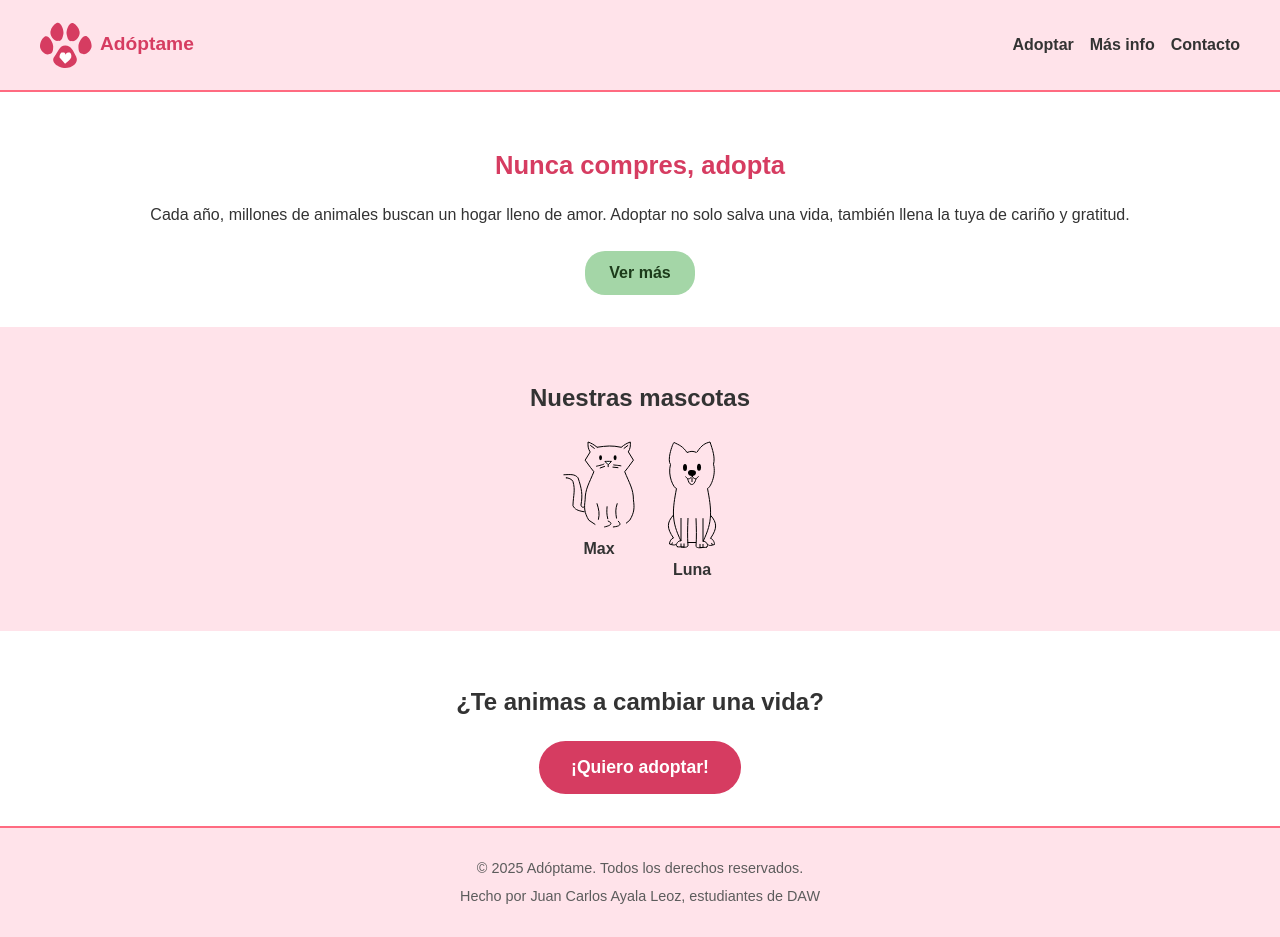
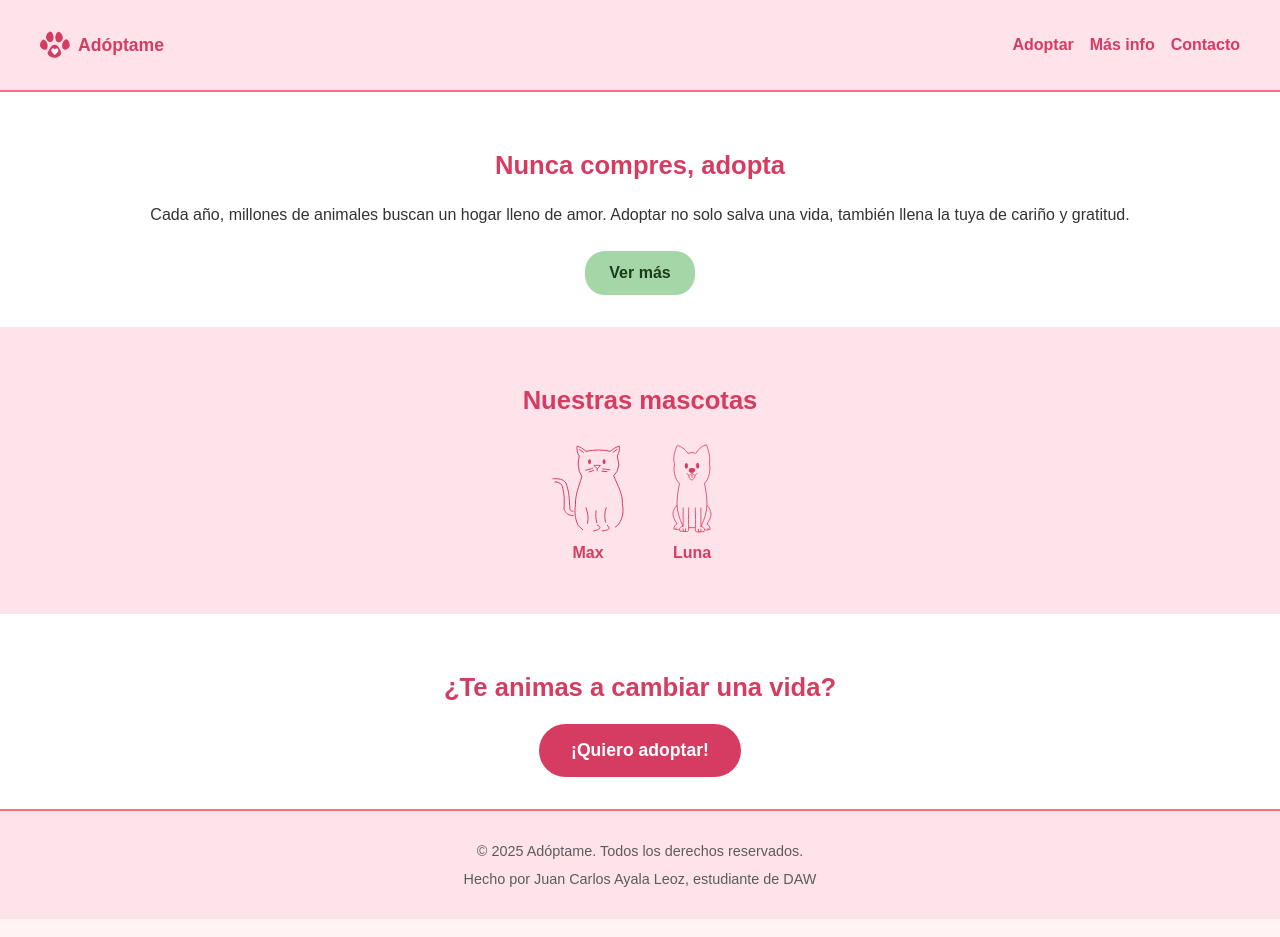
Before and after one commit to Juanc4rl0ss/diwT7, a plain HTML site: page index.html in a window 1280 px wide. Drawn offline with Linux system fonts and the light colour scheme.

Commit message:
Mejorados estilos SVG, añadido movimiento de respiración para animal de galería

```diff
--- a/index.html
+++ b/index.html
@@ -11,14 +11,16 @@
   <header class="encabezado">
     <div class="contenedor encabezado-flex">
       <div class="logo">
-        <svg width="52" height="52" viewBox="0 0 69 62" fill="none" xmlns="http://www.w3.org/2000/svg">
-          <path d="M17.5 32.6797C17.5 37.8489 16.9183 43.0105 12.5 43.0105C7.5 45.5105 0 38.4787 0 32.6797C0 26.8807 3 22.1105 6 20.0105C11 16.5105 17.5 27.5105 17.5 32.6797Z" fill="#D63C61"/>
-          <path d="M31.1182 16.1802C30.2206 21.2709 28.7514 26.253 24.4003 25.4858C19.0421 27.0796 12.8771 18.8522 13.8841 13.1413C14.8911 7.43044 18.6738 3.25364 21.9929 1.7065C27.5247 -0.872085 32.0158 11.0895 31.1182 16.1802Z" fill="#D63C61"/>
-          <path d="M35.3172 16.5158C36.2148 21.6065 37.684 26.5887 42.0351 25.8214C47.3933 27.4152 53.5583 19.1879 52.5513 13.477C51.5443 7.76609 47.7616 3.58928 44.4425 2.04214C38.9107 -0.536444 34.4195 11.4251 35.3172 16.5158Z" fill="#D63C61"/>
-          <path d="M51 32.3441C51 37.5133 51.5817 42.6749 56 42.6749C61 45.1749 68.5 38.1431 68.5 32.3441C68.5 26.5451 65.5 21.7749 62.5 19.6749C57.5 16.1749 51 27.1749 51 32.3441Z" fill="#D63C61"/>
+        <svg width="30" height="35" viewBox="0 0 69 62" fill="none" xmlns="http://www.w3.org/2000/svg">
+          <path d="M17.5 32.6797C17.5 37.8489 16.9278 42.5 12.5 43.0105C8.0722 43.521 0 38.4787 0 32.6797C0 26.8807 3 22.1105 6 20.0105C11 16.5105 17.5 27.5105 17.5 32.6797Z" fill="#D63C61"/>
+          <path d="M31.1182 16.1802C30.2206 21.2709 28.9278 25.5 24.4278 25.5C19.4278 26 12.8771 18.8522 13.8841 13.1413C14.8911 7.43044 18.6738 3.25364 21.9929 1.70649C27.5247 -0.872086 32.0158 11.0895 31.1182 16.1802Z" fill="#D63C61"/>
+          <path d="M35.3172 16.5158C36.2148 21.6065 37.9278 25.5 42.0351 25.8214C47.9278 26.5 53.5583 19.1879 52.5513 13.477C51.5443 7.76608 47.7616 3.58928 44.4425 2.04213C38.9107 -0.536445 34.4195 11.4251 35.3172 16.5158Z" fill="#D63C61"/>
+          <path d="M51 32.3441C51 37.5133 50.5723 40.3497 56 42.6749C61.4278 45 68.5 38.1431 68.5 32.3441C68.5 26.5451 65.5 21.7749 62.5 19.6749C57.5 16.1749 51 27.1749 51 32.3441Z" fill="#D63C61"/>
           <path d="M48 46.5C52 54.5 42.5 61.5 33.5 61.5C24.4999 61.5 13.5 53.5 19 46.5C24.4999 39.5 25.4918 31.5 33.5 31.5C41.5081 31.5 43.9999 38.5 48 46.5Z" fill="#D63C61"/>
-          <path d="M26 47.5L33.2599 56C36.4614 52.7116 39.9332 51.1936 41.5074 47.0994C42.134 43.7318 40.5 41.5 39.5 41.0091C38.5 40.5183 34.1487 40.9258 33.8961 43.8201C32.9403 40.7835 32.6792 40.9917 28.5 41.0091C25.661 43.1338 26 47.5 26 47.5Z" fill="white"/>
+          <path d="M26.2319 46.8057C26.9278 48 33.4918 55.3057 33.4918 55.3057C36.6933 52.0173 40.1651 50.4992 41.7393 46.405C42.9508 42.9631 41.6152 40.6934 39.7319 40.3148C37.8486 39.9363 34.3806 40.2314 34.128 43.1258C33.3004 39.923 31.5838 39.6027 28.7319 40.3148C25.8801 41.027 25.536 45.6114 26.2319 46.8057Z" fill="white"/>
           </svg>
+
+
 
         <span class="texto-logo">Adóptame</span>
       </div>
@@ -48,46 +50,43 @@
         <h2>Nuestras mascotas</h2>
         <div class="contenedor-mascotas">
           <div class="mascota">
-            <svg width="72" height="87" viewBox="0 0 72 87" fill="none" xmlns="http://www.w3.org/2000/svg">
-              <ellipse cx="37.567" cy="16.7857" rx="1.45361" ry="2.42857" fill="black"/>
-              <ellipse cx="52.1031" cy="16.7857" rx="1.45361" ry="2.42857" fill="black"/>
-              <path d="M41.201 22.8571C41.201 23.3429 35.8711 24.6786 33.2062 25.2857M41.9278 25.2857L36.8402 27.1071" stroke="black"/>
+         <svg class="" width="72" height="87" viewBox="0 0 72 87" fill="none" xmlns="http://www.w3.org/2000/svg">
+              <ellipse cx="37.567" cy="16.7857" rx="1.45361" ry="2.42857" fill="#D63C61"/>
+              <ellipse cx="52.1031" cy="16.7857" rx="1.45361" ry="2.42857" fill="#D63C61"/>
+              <path d="M41.201 22.8571C41.201 23.3429 35.8711 24.6786 33.2062 25.2857M41.9278 25.2857L36.8402 27.1071" stroke="#D63C61"/>
               <path d="M48.4691 20.4286C45.4614 20.3153 44.2136 20.3615 41.9278 20.4286L45.186 23.6806L48.4691 20.4286Z" fill="white"/>
-              <path d="M50.2736 23.6806C50.2736 24.1663 55.6035 24.2877 58.2684 24.8948M49.5468 26.1091L55.3612 26.7163M45.186 23.6806L48.4691 20.4286C45.4614 20.3153 44.2136 20.3615 41.9278 20.4286L45.186 23.6806ZM45.186 23.6806V26.1091" stroke="black"/>
-              <path d="M33.933 62.3214C35.9323 68.8581 36.7599 72.4953 35.3866 78.7143M44.1083 65.3571C43.6502 70.3228 43.6529 73.1118 44.8351 78.1071M54.2835 62.3214C52.3019 68.2501 52.555 71.5731 53.5567 77.5M44.8351 79.9286C49.9987 82.0002 48.7224 84.4064 41.201 86M55.0103 79.9286C58.9392 83.754 56.7872 85.2691 49.9227 86" stroke="black"/>
-              <path d="M65.3457 10.9086L70.4334 19.1657L65.1856 26.3219L61.7117 30.7257C66.2095 41.8243 70.5038 48.2658 70.4334 58.8C71.4975 66.7919 71.4546 71.2627 66.7993 79.1676L63.0052 82.3571" stroke="black"/>
-              <path d="M27.2316 10.9086L22.144 19.1657L27.3918 26.3219L30.8656 30.7257C26.3678 41.8243 22.0736 48.2658 22.144 58.8C21.0798 66.7919 21.1227 71.2627 25.778 79.1676L32.3192 83.5714" stroke="black"/>
-              <path id="oreja-izquierda" d="M65.268 10.9086C67.3778 7.36896 67.5493 5.09742 67.2883 1C63.7242 2.37882 61.7031 3.43259 58 6.50476M65.1079 4.30286L60.747 7.60571" stroke="black"/>
-              <path id="oreja-derecha" d="M27.1137 10.9086C25.0039 7.36896 24.8324 5.09742 25.0934 1C28.6576 2.37882 30.6786 3.43259 34.3817 6.50476M27.2739 4.30286L31.6347 7.60571" stroke="black"/>
-              <path d="M21.5773 65.9643C19.7792 66.3891 18.7615 66.6563 17.9433 64.1428C19.862 53.7314 18.6689 47.4778 15.0361 36.8214C11.8394 32.7983 7.14761 33.5121 0.5 33.7857M21.5773 70.8214C14.0029 69.6268 11.9103 68.2304 9.94845 64.75C10.3305 53.7501 12.5588 49.3013 9.94845 40.4643C9.21596 38.0863 4.86082 36.8214 3.40722 36.8214C1.95361 36.8214 4.13402 36.8214 4.13402 36.8214" stroke="black"/>
-              <path d="M34 6.24835C43.7821 4.82076 49.1684 4.36269 58 6.24835" stroke="black"/>
-              </svg>
-
-
-
-                          <p>Max</p>
+              <path d="M50.2736 23.6806C50.2736 24.1663 55.6035 24.2877 58.2684 24.8948M49.5468 26.1091L55.3612 26.7163M45.186 23.6806L48.4691 20.4286C45.4614 20.3153 44.2136 20.3615 41.9278 20.4286L45.186 23.6806ZM45.186 23.6806V26.1091" stroke="#D63C61"/>
+              <path d="M33.933 62.3214C35.9323 68.8581 36.7599 72.4953 35.3866 78.7143M44.1083 65.3571C43.6502 70.3228 43.6529 73.1118 44.8351 78.1071M54.2835 62.3214C52.3019 68.2501 52.555 71.5731 53.5567 77.5M44.8351 79.9286C49.9987 82.0002 48.7224 84.4064 41.201 86M55.0103 79.9286C58.9392 83.754 56.7872 85.2691 49.9227 86" stroke="#D63C61"/>
+              <path d="M65.3457 10.9086L66.7993 20L65.1856 26.3219L61.7117 30.7257C66.2095 41.8243 70.5038 48.2658 70.4334 58.8C71.4975 66.7919 71.4546 71.2627 66.7993 79.1676L63.0052 82.3571" stroke="#D63C61"/>
+              <path d="M27.211 11L26.1284 19L27.3303 26.697L29.9174 31.1818C26.5677 42.4846 23.3696 49.0447 23.422 59.7727C22.6295 67.9117 22.6614 72.4648 26.1284 80.5152L31 85" stroke="#D63C61"/>
+              <path id="oreja-izquierda"  d="M65.268 10.9086C67.3778 7.36896 67.5493 5.09742 67.2883 1C63.7242 2.37882 61.7031 3.43259 58 6.50476M65.1079 4.30286L60.747 7.60571" stroke="#D63C61"/>
+              <path id="oreja-derecha" d="M27.1137 10.9086C25.0039 7.36896 24.8324 5.09742 25.0934 1C28.6576 2.37882 30.6786 3.43259 34.3817 6.50476M27.2739 4.30286L31.6347 7.60571" stroke="#D63C61"/>
+              <path d="M21.5773 65.9643C19.7792 66.3892 18.7615 66.6563 17.9433 64.1429C17 52.5 17.6328 48.6564 14 38C10.8033 33.9769 7.14761 33.5122 0.5 33.7857M21.5773 70.8214C14.0029 69.6268 13.9618 67.6233 12 64.1429C12.3821 53.143 12.5588 49.3014 9.94845 40.4643C9.21596 38.0864 4.86082 36.8214 3.40722 36.8214C1.95361 36.8214 4.13402 36.8214 4.13402 36.8214" stroke="#D63C61"/>
+              <path d="M34 6.24835C43.7821 4.82076 49.1684 4.36269 58 6.24835" stroke="#D63C61"/>
+          </svg>
+          <p>Max</p>
           </div>
           <div class="mascota">
-            <svg class="perro-dibujado" width="50" height="108" viewBox="0 0 50 108" fill="none" xmlns="http://www.w3.org/2000/svg">
-
-              <path d="M9.49999 47.5C6.85833 47.4146 0.314695 34.6656 3.49996 23.5C-0.402225 18.2204 6.31597 1.18781 6.99998 1.49999C12.0166 3.87979 15.86 5.27936 20 11.5" stroke="black"/>
-              <ellipse cx="18" cy="26.5" rx="2" ry="3.5" fill="black"/>
-              <path d="M9.49996 47.5C5.58731 68.2702 3.86334 79.893 14 100M14 100V77M14 100C11.5215 98.8902 8.5 103.5 9.49996 105C10.4999 106.5 12.7409 105.701 14 105.912M21 77C20.566 88.1213 20.3269 94.3545 21 105C20.1931 105.928 19.0846 106.351 17 106.263M14 105.912V102.5M14 105.912C15.1835 106.111 16.1693 106.228 17 106.263M17 106.263V102.5" stroke="black"/>
-              <path d="M6.49997 74C-0.327339 81.6325 -0.290947 87.1293 6.49997 97C4.52071 97.0125 2.29708 100.875 2.49997 103C3.25535 103.245 3.91712 103.443 4.49997 103.597M8.99996 103C8.22295 104.046 7.22218 104.312 4.49997 103.597M4.49997 103.597L5.49996 101.5M10.5 105V106" stroke="black"/>
-              <path d="M17 106H14" stroke="black"/>
-              <path d="M18.5 35.5C21.0386 39.0129 22.4615 38.3018 25 35.5" stroke="black"/>
-              <path d="M40.5001 47.439C42.7388 47.449 49.5702 34.6121 46.5002 23.21C48.3335 16.4392 45.4529 8.24398 43.0002 1C38.0284 2.30955 34.9074 3.79025 30.0001 11.0954" stroke="black"/>
-              <ellipse cx="2" cy="3.53341" rx="2" ry="3.53341" transform="matrix(-1 0 0 1 34.0001 22.7052)" fill="black"/>
-              <path d="M40.5001 47.439C44.4127 68.4074 46.1367 80.1412 36.0001 100.44M36.0001 100.44V77.2206M36.0001 100.44C38.4786 99.3197 41.5001 103.974 40.5001 105.488C39.5001 107.002 37.2592 106.196 36.0001 106.409M29.0001 77.2206C29.434 88.448 29.6732 94.7407 29.0001 105.488C29.807 106.424 30.9154 106.852 33.0001 106.763M36.0001 106.409V102.964M36.0001 106.409C34.8166 106.609 33.8308 106.727 33.0001 106.763M33.0001 106.763V102.964" stroke="black"/>
-              <path d="M43.5001 74.192C50.3274 81.8973 50.291 87.4466 43.5001 97.4115C45.4794 97.4241 47.703 101.324 47.5001 103.469C46.7447 103.716 46.0829 103.916 45.5001 104.071M41.0001 103.469C41.7771 104.525 42.7779 104.793 45.5001 104.071M45.5001 104.071L44.5001 101.954M39.5001 105.488V106.497" stroke="black"/>
-              <path d="M33.0001 106.497H36.0001" stroke="black"/>
-              <path d="M31.5001 35.3245C28.9615 38.871 27.5385 38.1531 25.0001 35.3245" stroke="black"/>
-              <path d="M20 11.5C24.0014 10.0007 26.055 9.98508 29.5 11.5M25.5 36V32.5" stroke="black"/>
-              <path d="M28.9874 31.6817C29.1192 33.3333 27.4409 34.8147 25.2387 34.9905C23.0366 35.1663 21.1446 33.9699 21.0127 32.3183C20.8809 30.6667 21.5227 29.019 24.7613 29.0095C28 29 28.8555 30.0301 28.9874 31.6817Z" fill="black"/>
-              <path d="M20.5 38C20.9474 39.1274 21.0369 39 21.7685 41C22.5 43 26.361 46.7668 29 38M25 36.5V41" stroke="black"/>
-              <path d="M20.5 101.5H29" stroke="black"/>
+            <svg class="perro-dibujado" width="72" height="87" viewBox="0 0 50 108" fill="none" xmlns="http://www.w3.org/2000/svg">
+              <path d="M9.49999 47.5C6.85833 47.4146 0.314695 34.6656 3.49996 23.5C-0.402225 18.2204 6.31597 1.18781 6.99998 1.49999C12.0166 3.87979 15.86 5.27936 20 11.5" stroke="#D63C61"/>
+              <ellipse cx="18" cy="26.5" rx="2" ry="3.5" fill="#D63C61"/>
+              <path d="M9.49996 47.5C5.58731 68.2702 3.86334 79.893 14 100M14 100V77M14 100C11.5215 98.8902 8.5 103.5 9.49996 105C10.4999 106.5 12.7409 105.701 14 105.912M21 77C20.566 88.1213 20.3269 94.3545 21 105C20.1931 105.928 19.0846 106.351 17 106.263M14 105.912V102.5M14 105.912C15.1835 106.111 16.1693 106.228 17 106.263M17 106.263V102.5" stroke="#D63C61"/>
+              <path d="M6.49997 74C-0.327339 81.6325 -0.290947 87.1293 6.49997 97C4.52071 97.0125 2.29708 100.875 2.49997 103C3.25535 103.245 3.91712 103.443 4.49997 103.597M8.99996 103C8.22295 104.046 7.22218 104.312 4.49997 103.597M4.49997 103.597L5.49996 101.5M10.5 105V106" stroke="#D63C61"/>
+              <path d="M17 106H14" stroke="#D63C61"/>
+              <path d="M18.5 35.5C21.0386 39.0129 22.4615 38.3018 25 35.5" stroke="#D63C61"/>
+              <path d="M40.5001 47.439C42.7388 47.449 49.5702 34.6121 46.5002 23.21C48.3335 16.4392 45.4529 8.24398 43.0002 1C38.0284 2.30955 34.9074 3.79025 30.0001 11.0954" stroke="#D63C61"/>
+              <ellipse cx="2" cy="3.53341" rx="2" ry="3.53341" transform="matrix(-1 0 0 1 34.0001 22.7052)" fill="#D63C61"/>
+              <path d="M40.5001 47.439C44.4127 68.4074 46.1367 80.1412 36.0001 100.44M36.0001 100.44V77.2206M36.0001 100.44C38.4786 99.3197 41.5001 103.974 40.5001 105.488C39.5001 107.002 37.2592 106.196 36.0001 106.409M29.0001 77.2206C29.434 88.448 29.6732 94.7407 29.0001 105.488C29.807 106.424 30.9154 106.852 33.0001 106.763M36.0001 106.409V102.964M36.0001 106.409C34.8166 106.609 33.8308 106.727 33.0001 106.763M33.0001 106.763V102.964" stroke="#D63C61"/>
+              <path d="M43.5001 74.192C50.3274 81.8973 50.291 87.4466 43.5001 97.4115C45.4794 97.4241 47.703 101.324 47.5001 103.469C46.7447 103.716 46.0829 103.916 45.5001 104.071M41.0001 103.469C41.7771 104.525 42.7779 104.793 45.5001 104.071M45.5001 104.071L44.5001 101.954M39.5001 105.488V106.497" stroke="#D63C61"/>
+              <path d="M33.0001 106.497H36.0001" stroke="#D63C61"/>
+              <path d="M31.5001 35.3245C28.9615 38.871 27.5385 38.1531 25.0001 35.3245" stroke="#D63C61"/>
+              <path d="M20 11.5C24.0014 10.0007 26.055 9.98508 29.5 11.5M25.5 36V32.5" stroke="#D63C61"/>
+              <path d="M28.9874 31.6817C29.1192 33.3333 27.4409 34.8147 25.2387 34.9905C23.0366 35.1663 21.1446 33.9699 21.0127 32.3183C20.8809 30.6667 21.5227 29.019 24.7613 29.0095C28 29 28.8555 30.0301 28.9874 31.6817Z" fill="#D9D9D9"/>
+              <path d="M28.9874 31.6817C29.1192 33.3333 27.4409 34.8147 25.2387 34.9905C23.0366 35.1663 21.1446 33.9699 21.0127 32.3183C20.8809 30.6667 21.5227 29.019 24.7613 29.0095C28 29 28.8555 30.0301 28.9874 31.6817Z" fill="#D63C61"/>
+              <path d="M20.5 38C20.9474 39.1274 21.0369 39 21.7685 41C22.5 43 26.361 46.7668 29 38M25 36.5V41" stroke="#D63C61"/>
+              <path d="M20.5 101.5H29" stroke="#D63C61"/>
             </svg>
-                     <p>Luna</p>
+            <p>Luna</p>
           </div>
         </div>
       </div>
@@ -104,7 +103,7 @@
   <footer class="footer">
     <div class="contenedor">
       <p>&copy; 2025 Adóptame. Todos los derechos reservados.</p>
-      <p>Hecho por Juan Carlos Ayala Leoz, estudiantes de DAW</p>
+      <p>Hecho por Juan Carlos Ayala Leoz, estudiante de DAW</p>
     </div>
   </footer>
 
--- a/styles.css
+++ b/styles.css
@@ -57,7 +57,7 @@ html, body {
 
   .texto-logo {
     font-weight: bold;
-    font-size: 1.2rem;
+    font-size: 1.1rem;
     color: #d63c61;
   }
 
@@ -91,7 +91,7 @@ html, body {
     background-color: #fff;
   }
 
-  .presentacion h2 {
+  h2 {
     color: #d63c61;
     font-size: 1.6rem;
     margin-bottom: 1rem;
@@ -143,6 +143,7 @@ html, body {
   .mascota p {
     margin-top: 0.5rem;
     font-weight: bold;
+    color: #d63c61;
   }
 
   .cta {
@@ -167,6 +168,16 @@ html, body {
     background-color: #b8304c;
     transform: scale(1.05);
   }
+
+
+  .menu a {
+    color: #D63C61;
+  }
+
+  .menu a:hover {
+    color: #b8304c;
+  }
+
 
     .footer {
     background-color: #ffe3ea;
@@ -229,10 +240,25 @@ html, body {
   0% { transform: rotate(0deg); }
   100% { transform: rotate(10deg); }
 }
+
+.perro-dibujado {
+  animation: respirar 1.5s ease-in-out infinite;
+  transform-origin: center;
+}
+
 .perro-dibujado path {
   stroke-dasharray: 100;
   stroke-dashoffset: 100;
-  animation: trazo 2.5s ease forwards;
+  animation: trazo .5s ease forwards;
+}
+
+@keyframes respirar {
+  0%, 100% {
+    transform: scaleY(1);
+  }
+  50% {
+    transform: scaleY(1.03);
+  }
 }
 
 @keyframes trazo {
```
Also changed, not shown: assets/galeria-1.svg (added), assets/galeria-2.svg (added), assets/galeria1.svg (deleted), assets/galeria2.svg (deleted), assets/logo-adoptame.svg, 1 other file.
